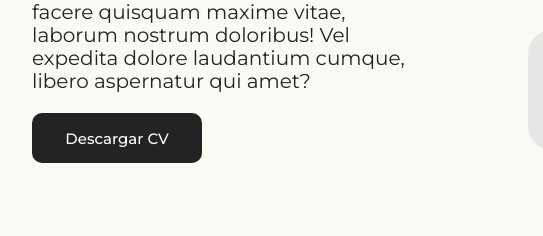
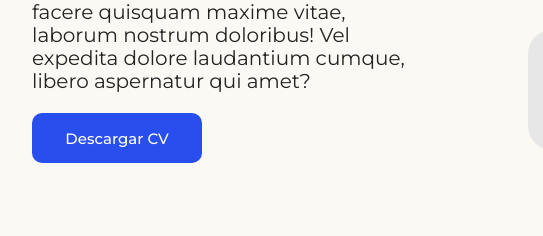
Before and after one commit to mattbidarte/portfolio-matiasbidarte, a website: page index.html in a window 1280 px wide. Shown: the part 1023-1259 px from the top of the page, 160-703 px from the left. Drawn offline with nearby package versions, Linux system fonts and the light colour scheme.

Commit message:
agregando azul

```diff
--- a/sass/components/_variables.scss
+++ b/sass/components/_variables.scss
@@ -1,6 +1,7 @@
 // VARIABLES
 $negro: #232323;
 $blanco: #fbf8f3;
+$azul: #284eee;
 
 // MIXINs
 @mixin flexcenter ($direction, $justify, $align){
```
Also changed, not shown: css/style.css.
